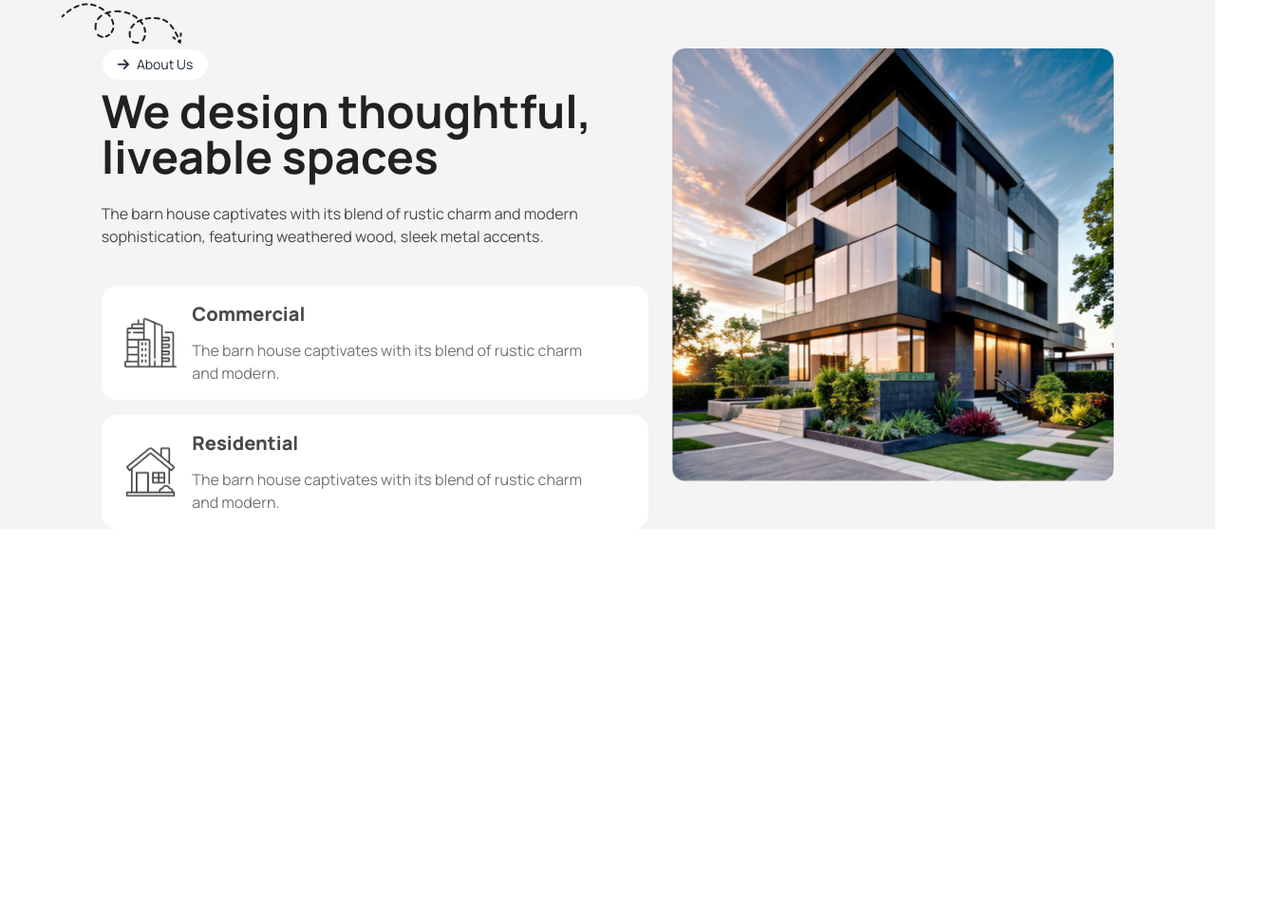
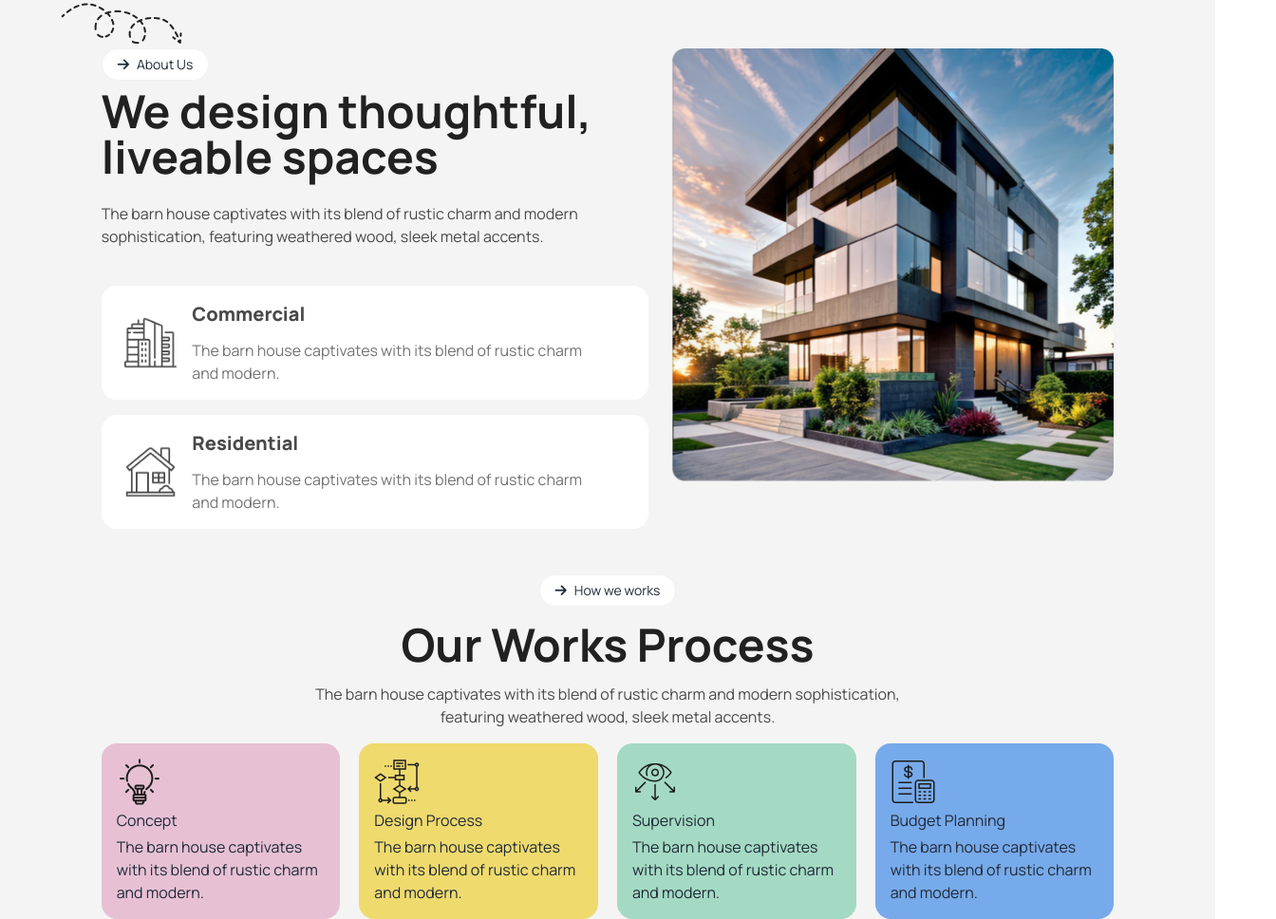
Before and after one commit to ShafayetHossain/Assignment-03, a plain HTML site: page index.html in a window 1280 px wide. Shown: the part 823-1791 px from the top of the page at 95% size, 1344 px wide, since content can reach past the window. Before the commit the page ends 1380 px from the top, so only its background shows below. Drawn offline with nearby package versions, Linux system fonts and the light colour scheme.

Commit message:
work section added

```diff
--- a/index.html
+++ b/index.html
@@ -94,13 +94,13 @@
     </header>
 
     <main>
-      <section class="bg-[#F4F4F4] pt-6">
+      <section class="bg-[#F4F4F4] pt-6 relative">
 
-        <div class="hidden lg:block relative -right-16">
+        <div class="hidden lg:block absolute left-16">
           <img src="assets/Vector.png" alt="">
         </div>
 
-        <div class="w-5/6 mx-auto lg:flex justify-between mt-1 lg:gap-x-6">
+        <div class="w-5/6 mx-auto lg:flex justify-between mt-1 lg:gap-x-6 mt-12">
 
           <div class="max-w-xl space-y-4">
 
@@ -160,6 +160,49 @@
         </div>
 
       </section>
+
+      <section class="bg-[#F4F4F4] pt-12">
+
+        <div class="w-5/6 mx-auto flex flex-col items-center  gap-y-4">
+
+          <div class="max-w-2xl flex flex-col items-center text-center gap-y-4">
+            <div class="badge flex p-4 gap-x-2">
+              <i class="fa-solid fa-arrow-right"></i>
+              <div class="">How we works</div>
+            </div>
+            <h2 class="text-2xl font-bold lg:text-5xl  text-[#212121]">Our Works Process</h2>
+            <p class="text-[#494949]">The barn house captivates with its blend of rustic charm and modern sophistication, featuring weathered wood, sleek metal accents.</p>
+          </div>
+
+          <div class="flex flex-col gap-y-3 lg:flex-row gap-5">
+
+            <div class="bg-[#E7C1D3] p-4 rounded-2xl">
+              <div><img src="assets/concept.png" alt=""></div>
+              <h5 class="my-1">Concept</h5>
+              <p>The barn house captivates with its blend of rustic charm and modern.</p>
+            </div>
+
+            <div class="bg-[#EFDA6E] p-4 rounded-2xl">
+              <div><img src="assets/flow-chart.png" alt=""></div>
+              <h5 class="my-1">Design Process</h5>
+              <p>The barn house captivates with its blend of rustic charm and modern.</p>
+            </div>
+
+            <div class="bg-[#A4DAC3] p-4 rounded-2xl">
+              <div><img src="assets/vision.png" alt=""></div>
+              <h5 class="my-1">Supervision</h5>
+              <p>The barn house captivates with its blend of rustic charm and modern.</p>
+            </div>
+
+            <div class="bg-[#77AAEA] p-4 rounded-2xl">
+              <div><img src="assets/budget-planning.png" alt=""></div>
+              <h5 class="my-1">Budget Planning</h5>
+              <p>The barn house captivates with its blend of rustic charm and modern.</p>
+            </div>
+          </div>
+        </div>
+
+      </section>
     </main>
     <footer>
 
```
